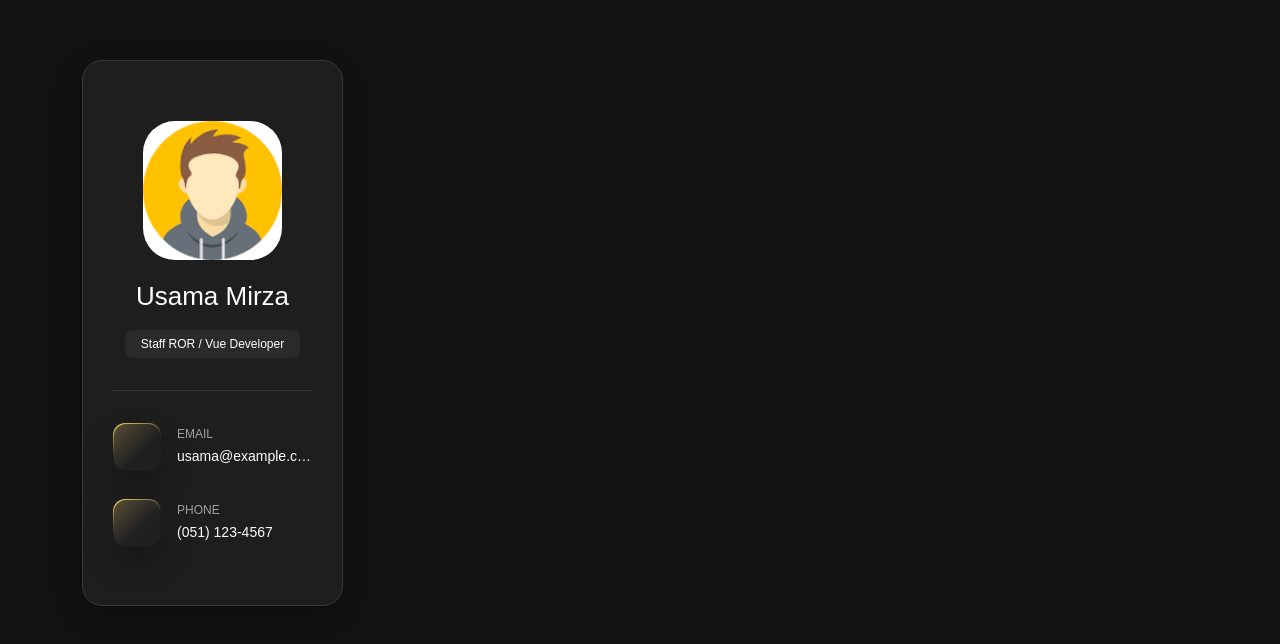
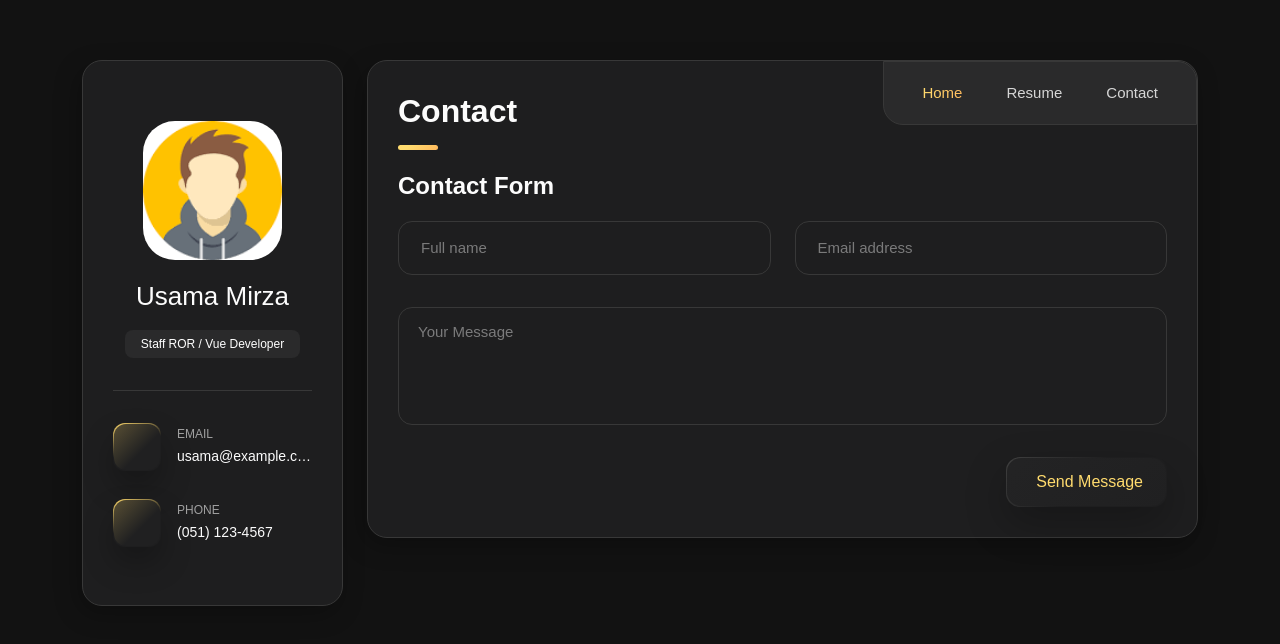
Before and after one commit to usamamirza1234/portfolio-vue-frontend, a Vue app: page /contact in a window 1280 px wide. Shown: the top 644 px of the page. Built offline with nearby package versions, Linux system fonts and the light colour scheme.

Commit message:
front end completed

```diff
--- a/package.json
+++ b/package.json
@@ -11,6 +11,7 @@
     "bootstrap": "^5.2.3",
     "bootstrap-vue": "^2.23.1",
     "core-js": "^3.8.3",
+    "jquery": "^3.6.3",
     "swiper": "^9.0.2",
     "vue": "^2.6.14",
     "vue-ionicons": "^3.0.5",
--- a/src/components/component_root/MyEducation.vue
+++ b/src/components/component_resume/MyEducation.vue
@@ -1,5 +1,6 @@
 <template>
   <div>
+
     <div class="education"> <h2 class="title title--h2 "><span class="box icon-box"><i class="font-icon feathericon-book-open"></i></span>Education</h2></div>
     <div class="timeline">
       <!-- Item -->
--- /dev/null
+++ b/src/pages/Contact.vue
@@ -0,0 +1,48 @@
+<template>
+  <div class="col-12 col-md-12 col-xl-9">
+    <div class="box-outer">
+      <NavBar/>
+      <h1 class="title title--h1 title__separate">Contact</h1>
+      <h2 class="title title--h2">Contact Form</h2>
+      <form id="contact-form" class="contact-form" data-toggle="validator">
+        <div class="row">
+          <div class="form-group col-12 col-md-6">
+            <input type="text" class="input form-control" id="nameContact" name="nameContact" placeholder="Full name" required="required" autocomplete="on" oninvalid="setCustomValidity('Fill in the field')" onkeyup="setCustomValidity('')">
+            <div class="help-block with-errors"></div>
+          </div>
+          <div class="form-group col-12 col-md-6">
+            <input type="email" class="input form-control" id="emailContact" name="emailContact" placeholder="Email address" required="required" autocomplete="on" oninvalid="setCustomValidity('Email is incorrect')" onkeyup="setCustomValidity('')">
+            <div class="help-block with-errors"></div>
+          </div>
+          <div class="form-group col-12 col-md-12">
+            <textarea class="textarea form-control" id="messageContact" name="messageContact" placeholder="Your Message" rows="4" required="required" oninvalid="setCustomValidity('Fill in the field')" onkeyup="setCustomValidity('')"></textarea>
+            <div class="help-block with-errors"></div>
+          </div>
+        </div>
+        <div class="row">
+          <div class="col-12 col-md-6 order-2 order-md-1 text-center text-md-start">
+            <div id="validator-contact" class="hidden"></div>
+          </div>
+          <div class="col-12 col-md-6 order-1 order-md-2 text-end">
+            <button type="submit" class="btn"><i class="font-icon icon-send"></i> Send Message</button>
+          </div>
+        </div>
+      </form>
+    </div>
+</div>
+</template>
+
+<script>
+import NavBar from "@/components/NavBar.vue";
+export default {
+  // eslint-disable-next-line vue/multi-word-component-names
+  name: "Contact",
+  components: {
+    NavBar,
+  },
+}
+</script>
+
+<style scoped>
+
+</style>
--- /dev/null
+++ b/src/pages/PageNotFound.vue
@@ -0,0 +1,21 @@
+<template>
+  <div class="col-12 col-md-12 col-xl-9">
+    <div class="box-outer">
+      <div>
+        <h1>404 - Page Not Found</h1>
+        <p>This page no longer exists or was moved to another location.</p>
+      </div>
+    </div>
+  </div>
+
+</template>
+
+<script>
+export default {
+  name: "PageNotFound"
+}
+</script>
+
+<style scoped>
+
+</style>
--- a/src/pages/Resume.vue
+++ b/src/pages/Resume.vue
@@ -2,7 +2,10 @@
   <div class="col-12 col-md-12 col-xl-9">
     <div class="box-outer">
       <NavBar/>
-      <MySelf/>
+      <h1 class="title title--h1 title__separate">Resume</h1>
+      <MyEducation/>
+      <MyEducation/>
+      <MySkills/>
     </div>
   </div>
 </template>
@@ -10,14 +13,17 @@
 
 <script>
 import NavBar from "@/components/NavBar.vue";
-import MySelf from "@/components/component_index/MySelf.vue";
+import MyEducation from "@/components/component_resume/MyEducation.vue";
+import MySkills from "@/components/component_resume/MySkills.vue";
+
 
 export default {
   // eslint-disable-next-line vue/multi-word-component-names
   name: "Resume",
   components: {
     NavBar,
-    MySelf,
+    MyEducation,
+    MySkills,
   },
 }
 </script>
```
Also changed, not shown: src/main.js (+7 -6 lines), src/components/component_resume/MyExperience.vue (renamed from src/components/component_root/MyExperience.vue), src/components/component_resume/MySkills.vue (renamed from src/components/component_root/MySkills.vue), src/components/component_resume/MyTimeline.vue (renamed from src/components/component_root/MyTimeline.vue), 1 other file (tests, documents, lock files or other folders).
